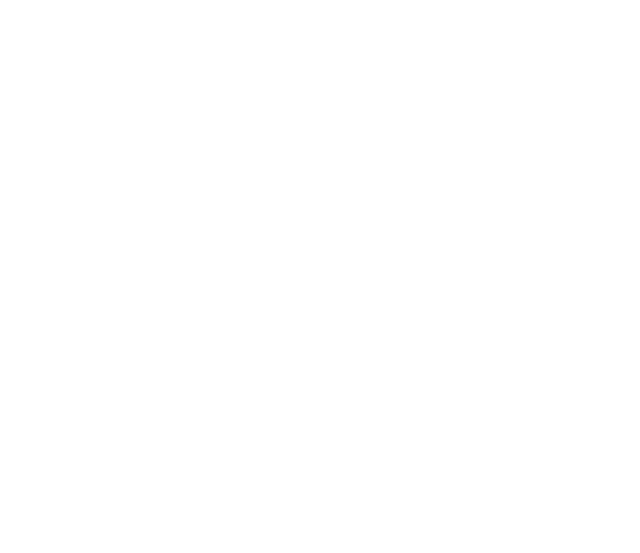
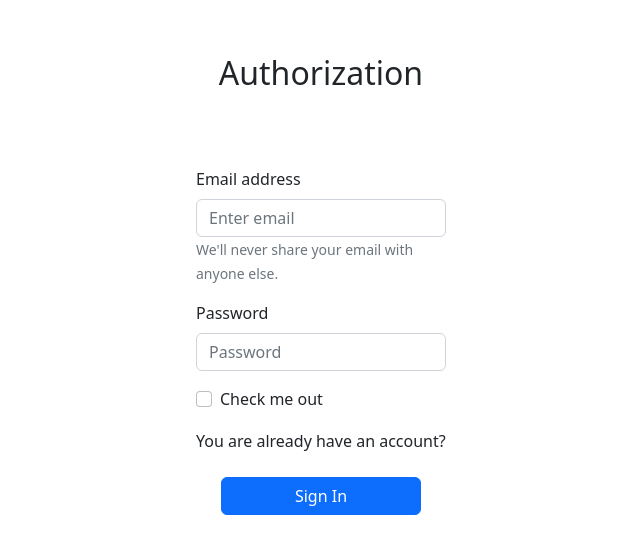
Before and after one commit to hyperstone1/course_project-client, a React (Create React App) app: page / in a window 1280 px wide. Shown: the part 101-654 px from the top of the page, without its empty margins (319-959 px from the left). Built offline with nearby package versions, Linux system fonts and the light colour scheme.

Commit message:
add redux, login form, and some little changes

```diff
--- a/package.json
+++ b/package.json
@@ -8,6 +8,7 @@
     "@testing-library/react": "^13.4.0",
     "@testing-library/user-event": "^13.5.0",
     "bootstrap": "^5.2.3",
+    "moment": "^2.29.4",
     "react": "^18.2.0",
     "react-bootstrap": "^2.6.0",
     "react-dom": "^18.2.0",
@@ -15,6 +16,7 @@
     "react-router-dom": "^6.4.4",
     "react-scripts": "5.0.1",
     "sass": "^1.56.1",
+    "sweetalert2": "^11.6.15",
     "web-vitals": "^2.1.4"
   },
   "scripts": {
--- a/src/App.js
+++ b/src/App.js
@@ -1,7 +1,14 @@
-import './scss/index.scss'
+import './scss/index.scss';
+import Login from './pages/Login/Login';
 
 function App() {
-  return <div className="App"></div>;
+  return (
+    <div className="App">
+      <div className="container">
+        <Login />
+      </div>
+    </div>
+  );
 }
 
 export default App;
--- a/src/index.js
+++ b/src/index.js
@@ -1,11 +1,16 @@
 import React from 'react';
 import ReactDOM from 'react-dom/client';
 import App from './App';
-import {BrowserRouter} from 'react-router-dom'
+import { BrowserRouter } from 'react-router-dom';
+import { store } from './store/store';
+import { Provider } from 'react-redux';
+import 'bootstrap/dist/css/bootstrap.min.css';
 
 const root = ReactDOM.createRoot(document.getElementById('root'));
 root.render(
   <BrowserRouter>
-    <App />
+    <Provider store={store}>
+      <App />
+    </Provider>
   </BrowserRouter>,
 );
--- a/src/pages/Login/Login.jsx
+++ b/src/pages/Login/Login.jsx
@@ -1,9 +1,40 @@
-import React from 'react'
+import React from 'react';
+import Button from 'react-bootstrap/Button';
+import Form from 'react-bootstrap/Form';
+import './Login.scss';
 
 const Login = () => {
   return (
-    <div>Login</div>
-  )
-}
+    <div className="login_container">
+      <div className="container_center">
+        <h2>Authorization</h2>
+        <Form>
+          <Form.Group className="mb-3" controlId="formBasicEmail">
+            <Form.Label>Email address</Form.Label>
+            <Form.Control type="email" placeholder="Enter email" />
+            <Form.Text className="text-muted">
+              We'll never share your email with anyone else.
+            </Form.Text>
+          </Form.Group>
 
-export default Login
+          <Form.Group className="mb-3" controlId="formBasicPassword">
+            <Form.Label>Password</Form.Label>
+            <Form.Control type="password" placeholder="Password" />
+          </Form.Group>
+          <Form.Group className="mb-3" controlId="formBasicCheckbox">
+            <Form.Check type="checkbox" label="Check me out" />
+          </Form.Group>
+
+          <Form.Group className="mb-3" controlId="formBasicEmail">
+            <Form.Label>You are already have an account?</Form.Label>
+          </Form.Group>
+          <Button variant="primary" type="submit">
+            Sign In
+          </Button>
+        </Form>
+      </div>
+    </div>
+  );
+};
+
+export default Login;
--- /dev/null
+++ b/src/pages/Login/Login.scss
@@ -0,0 +1,31 @@
+.login_container {
+  width: 100%;
+  height: 100%;
+  position: absolute;
+  top: 0;
+  left: 0;
+  overflow: auto;
+  .container_center {
+    width: 250px;
+    height: 470px;
+    position: relative;
+    top: 35%;
+    left: 50%;
+    margin: -125px 0 0 -125px;
+    form {
+      display: flex;
+      flex-direction: column;
+      align-items: center;
+      .mb-3 {
+        width: 100%;
+      }
+      .btn {
+        width: 80%;
+      }
+    }
+    h2 {
+      margin-bottom: 30%;
+      text-align: center;
+    }
+  }
+}
--- /dev/null
+++ b/src/store/slices/auth/authSlice.js
@@ -0,0 +1,24 @@
+import { createSlice } from '@reduxjs/toolkit';
+
+const initialState = {
+  email: '',
+  token: '',
+  id: '',
+};
+
+export const authSlice = createSlice({
+  name: 'auth',
+  initialState,
+  reducers: {
+    setUser: (state, action) => {
+      state.email = action.payload.email;
+      state.token = action.payload.token;
+      state.id = action.payload.id;
+    },
+    removeUser(state) {
+      state.email = null;
+      state.token = null;
+      state.id = null;
+    },
+  },
+});
--- /dev/null
+++ b/src/store/store.js
@@ -0,0 +1,8 @@
+import { configureStore } from '@reduxjs/toolkit';
+import { authSlice } from './slices/auth/authSlice';
+
+export const store = configureStore({
+  reducer: {
+    auth: authSlice,
+  },
+});
```
Also changed, not shown: src/components/Header/Header.jsx (+35 -5 lines), src/pages/Home/Home.jsx (added, +9 -0 lines), src/pages/Registration/Registration.jsx (+44 -5 lines), 1 other file (tests, documents, lock files or other folders).
